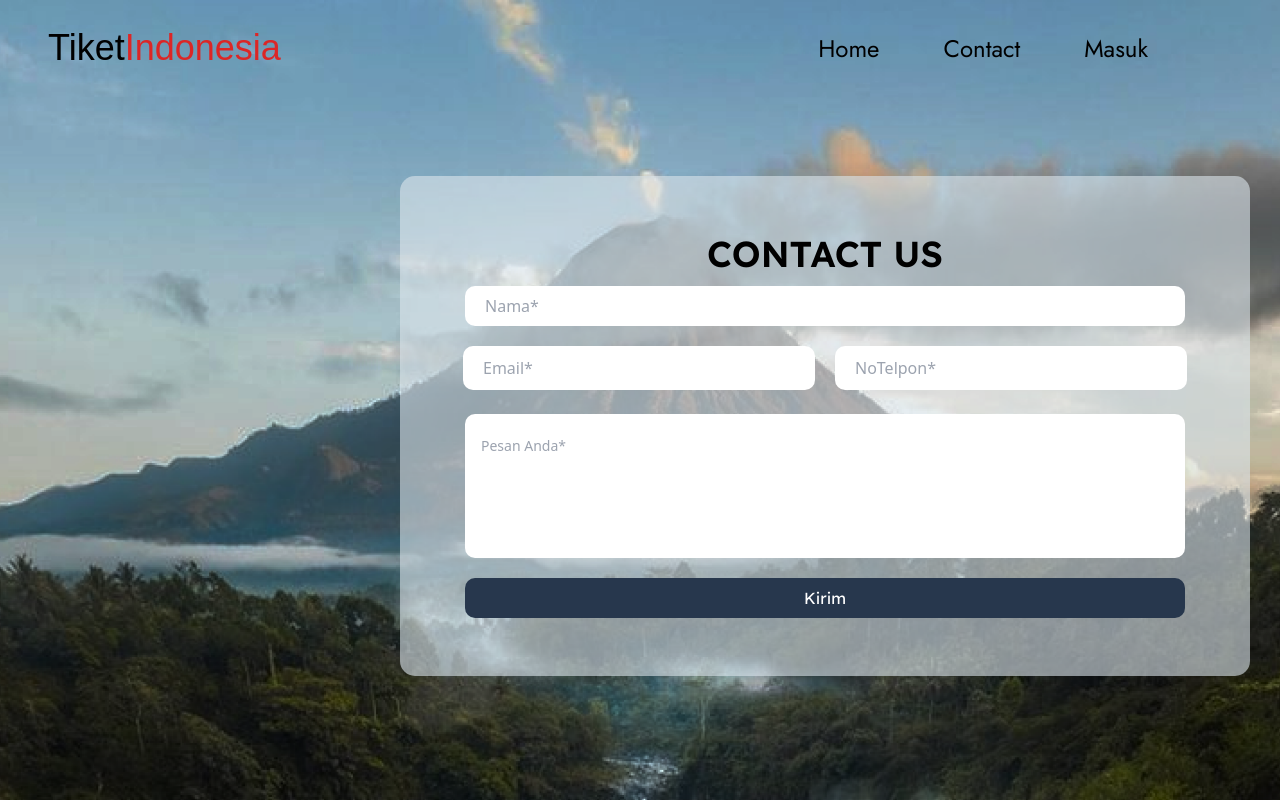
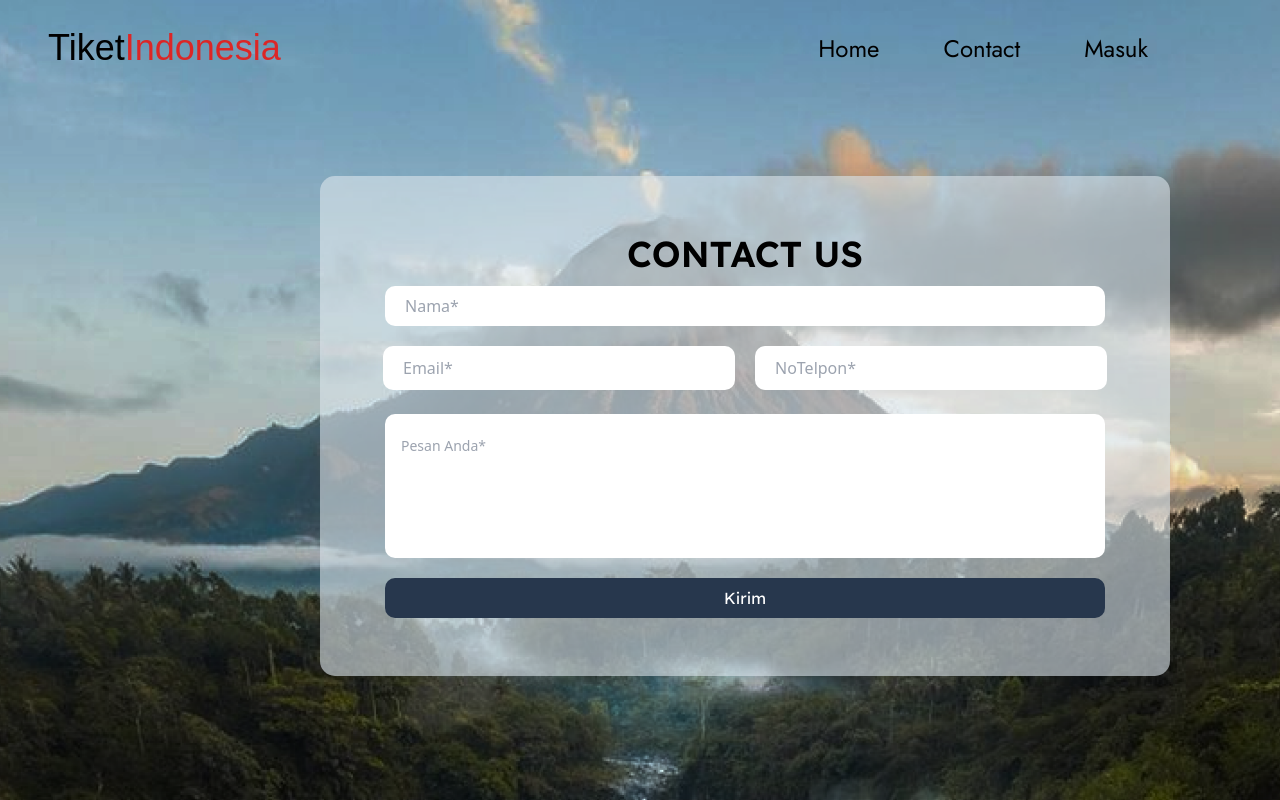
Before and after one commit to HilalSyah/Tiket-Indo, a Next.js app: page /Contact in a window 1280 px wide. Built offline with nearby package versions, Linux system fonts and the light colour scheme; a web font is replaced by a local one.

Commit message:
Update typo

```diff
--- a/src/app/Contact/page.jsx
+++ b/src/app/Contact/page.jsx
@@ -75,7 +75,7 @@ export const ContactPage = () => {
   return (
     <div className="contact-page bg-bgContact min-h-screen bg-cover bg-no-repeat bg-center">
       <Navbar/>
-      <div className="posisi p-[5rem] ms-[20rem]">
+      <div className="posisi p-[5rem] ms-[15rem]">
         <div className="contact-use bg-trasnparant w-[850px] h-[500px] flex justify-center items-center rounded-[15px] flex-col">
           <p className="font-lexend text-4xl font-semibold">CONTACT US</p>
           <div className="nama">
--- a/src/app/Login/page.jsx
+++ b/src/app/Login/page.jsx
@@ -98,7 +98,7 @@ export const Login = () => {
                 </div>
               </div>
               <div className="p2 me-[2rem] mt-3">
-                <button className="text-[#007AFF] text-sm">Luppa Password?</button>
+                <button className="text-[#007AFF] text-sm">Lupa Password?</button>
               </div>
             </div>
 
```
